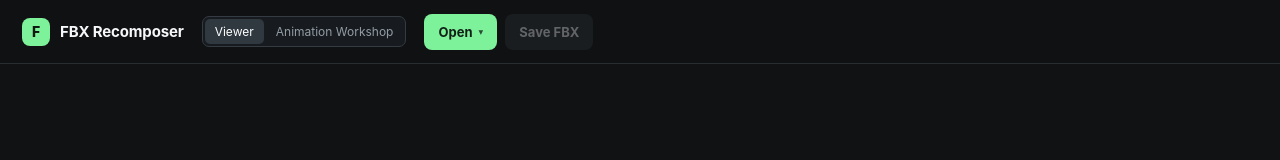
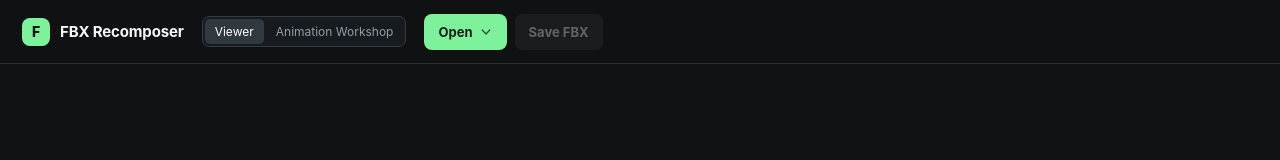
Before and after one commit to aosyang/fbx-recomposer, a React (Vite) app: page / in a window 1280 px wide. Shown: the top 160 px of the page. Built offline with nearby package versions, Linux system fonts and the light colour scheme.

Commit message:
Reuse display chevron for Open menu

```diff
--- a/src/App.tsx
+++ b/src/App.tsx
@@ -2390,7 +2390,10 @@
           <WorkspaceSwitcher value={workspace} onChange={setWorkspace} />
           <div className="file-actions">
             <details className="open-model-menu">
-              <summary className="primary-button open-model-trigger">Open</summary>
+              <summary className="primary-button open-model-trigger">
+                Open
+                <span className="display-menu-chevron" aria-hidden="true" />
+              </summary>
               <div className="open-model-menu-panel">
                 <button
                   type="button"
--- a/src/styles.css
+++ b/src/styles.css
@@ -1701,14 +1701,12 @@
   white-space: nowrap;
 }
 
-.open-model-trigger::after {
-  content: "▾";
-  font-size: 0.72em;
-  line-height: 1;
+.open-model-trigger .display-menu-chevron {
+  background: currentColor;
   opacity: 0.78;
 }
 
-.open-model-menu[open] .open-model-trigger::after {
+.open-model-menu[open] .open-model-trigger .display-menu-chevron {
   transform: rotate(180deg);
 }
 
```
